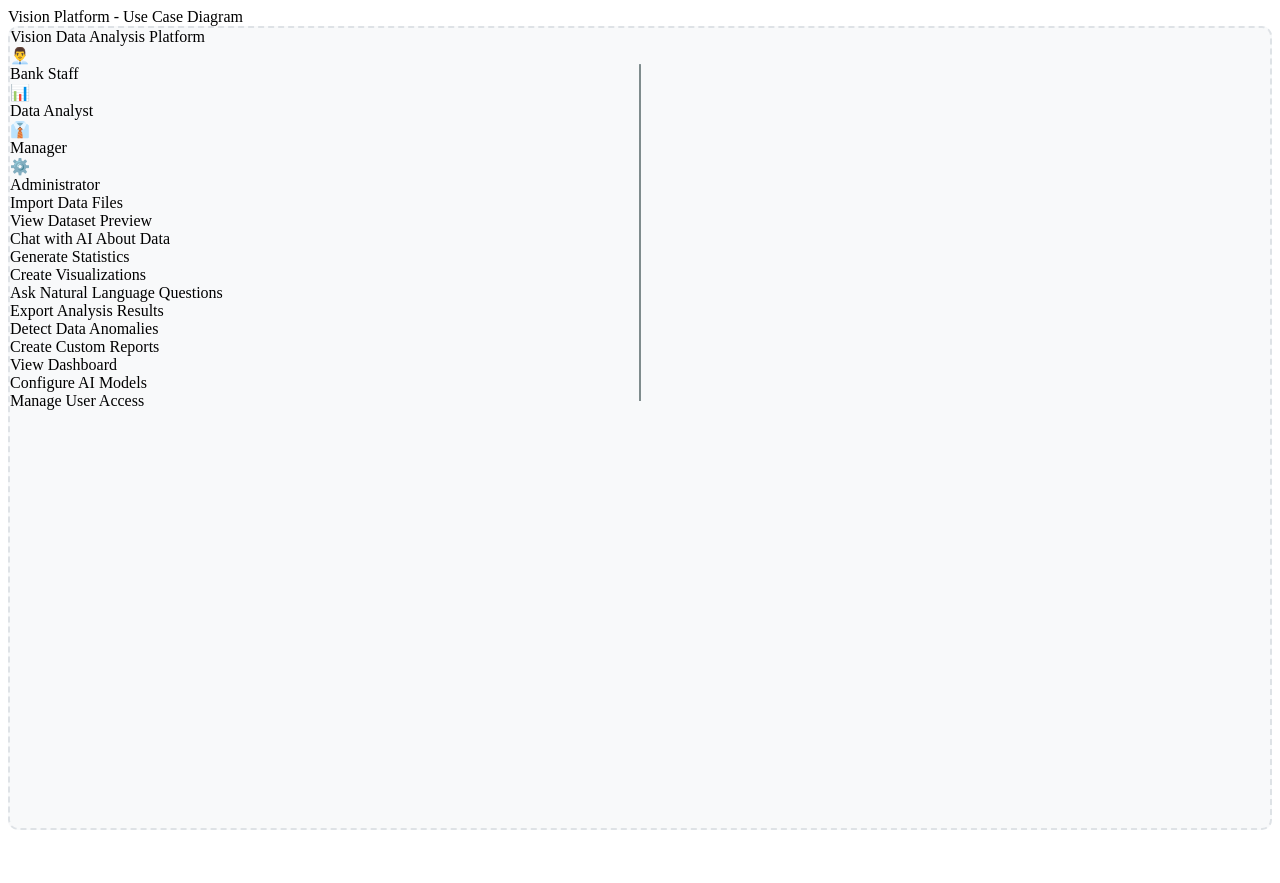
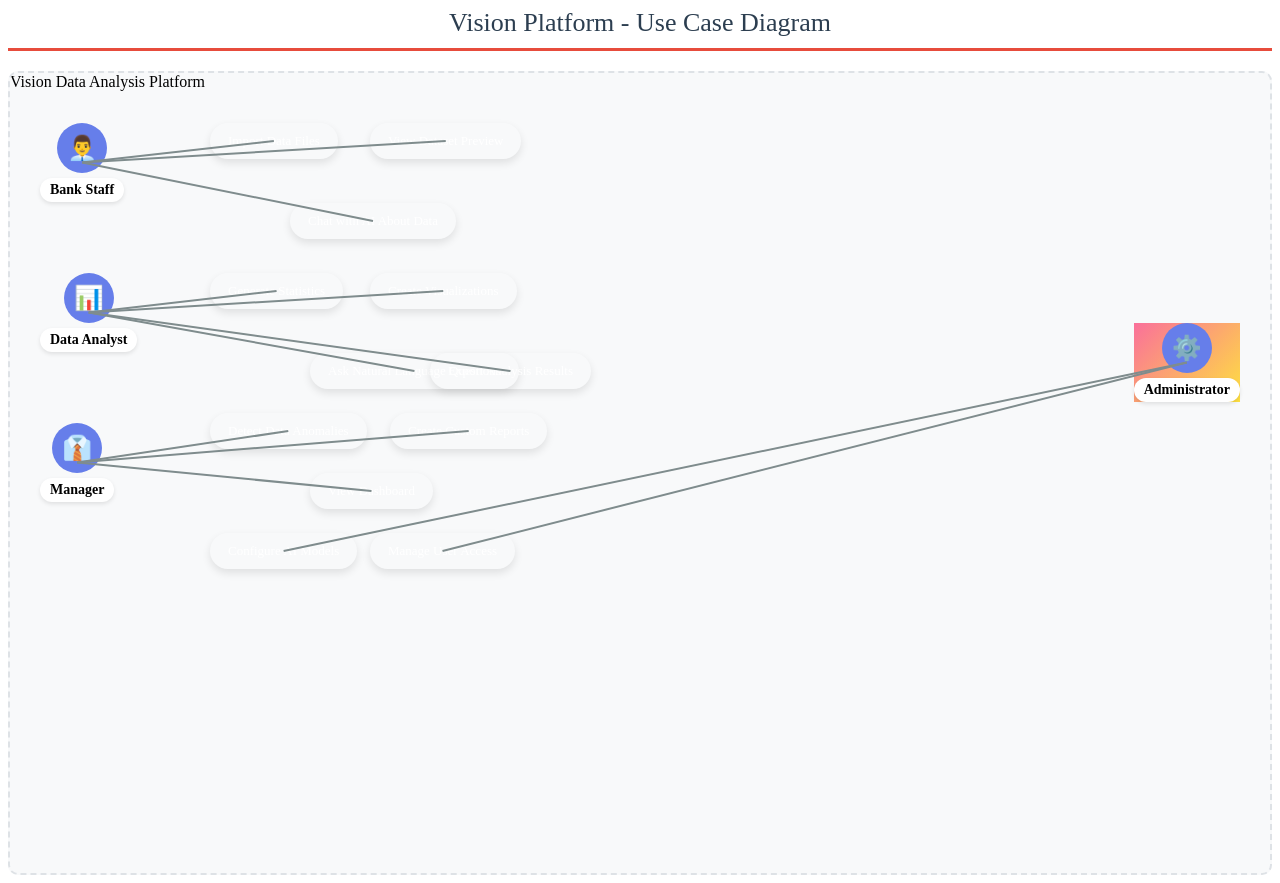
Before and after one commit to Amirabahanni/use-case-diagram, a plain HTML site: page index.html in a window 1280 px wide. Before the commit the page ends 838 px from the top, so only its background shows below. Drawn offline with Linux system fonts and the light colour scheme.

Commit message:
Update index.html

```diff
--- a/index.html
+++ b/index.html
@@ -4,7 +4,87 @@
   <meta charset="UTF-8">
   <title>Vision Use Case Diagram</title>
   <style>
-    /* Your existing styles, unchanged except... */
+    font-family: 'Segoe UI', sans-serif;
+      margin: 0; padding: 20px;
+      background: linear-gradient(135deg, #f093fb, #f5576c);
+      display: flex; justify-content: center;
+      align-items: center; min-height: 100vh;
+    }
+    .container {
+      position: relative; width: 90vw;
+      max-width: 1200px; background: white;
+      border-radius: 15px; padding: 30px;
+      box-shadow: 0 20px 40px rgba(0,0,0,0.1);
+    }
+    .title {
+      text-align: center; font-size: 26px;
+      margin-bottom: 20px;
+      border-bottom: 3px solid #e74c3c;
+      padding-bottom: 10px;
+      color: #2c3e50;
+    }
+    .diagram {
+      position: relative;
+      width: 100%; height: 600px;
+    }
+    .actor, .use-case {
+      position: absolute; text-align: center;
+    }
+    .actor-icon {
+      width: 50px; height: 50px;
+      border-radius: 50%; background: #667eea;
+      display: flex; align-items: center;
+      justify-content: center;
+      color: white; font-size: 24px;
+      margin: 0 auto 5px;
+    }
+    .actor-name {
+      font-size: 14px; font-weight: bold;
+      background: white; padding: 4px 10px;
+      border-radius: 12px;
+      box-shadow: 0 2px 4px rgba(0,0,0,0.1);
+    }
+    .use-case {
+      padding: 10px 18px; border-radius: 20px;
+      font-size: 13px; color: white;
+      box-shadow: 0 4px 8px rgba(0,0,0,0.1);
+    }
+    .standard { background: linear-gradient(135deg, #4facfe, #00f2fe); }
+    .ai { background: linear-gradient(135deg, #43e97b, #38f9d7); }
+    .admin { background: linear-gradient(135deg, #fa709a, #fee140); }
+
+    /* Positions */
+    .bank-staff { top: 50px; left: 30px; }
+    .data-analyst { top: 200px; left: 30px; }
+    .manager { top: 350px; left: 30px; }
+    .admin { top: 250px; right: 30px; }
+
+    .uc1  { top:  50px; left: 200px; }
+    .uc2  { top:  50px; left: 360px; }
+    .uc3  { top: 130px; left: 280px; }
+    .uc4  { top: 200px; left: 200px; }
+    .uc5  { top: 200px; left: 360px; }
+    .uc6  { top: 280px; left: 300px; }
+    .uc7  { top: 280px; left: 420px; }
+    .uc8  { top: 340px; left: 200px; }
+    .uc9  { top: 340px; left: 380px; }
+    .uc10 { top: 400px; left: 300px; }
+    .uc11 { top: 460px; left: 200px; }
+    .uc12 { top: 460px; left: 360px; }
+
+    .legend {
+      position: absolute; bottom: 20px; right: 20px;
+      background: white; padding: 12px;
+      border-radius: 10px; font-size: 12px;
+      box-shadow: 0 4px 8px rgba(0,0,0,0.1);
+    }
+    .legend-item {
+      display: flex; align-items: center; margin: 4px 0;
+    }
+    .legend-box {
+      width: 16px; height: 16px;
+      border-radius: 4px; margin-right: 8px;
+    }
     .diagram-area {
       position: relative;
       height: 800px;
```
